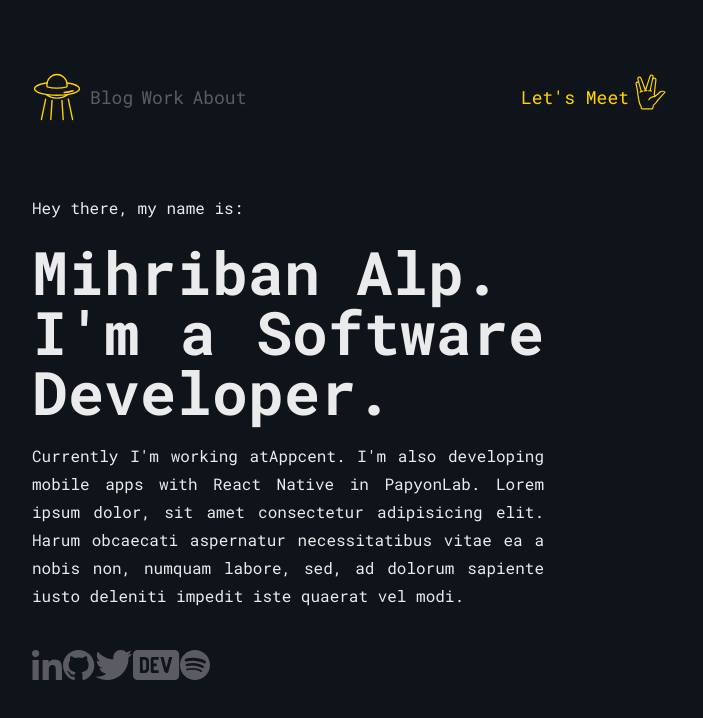
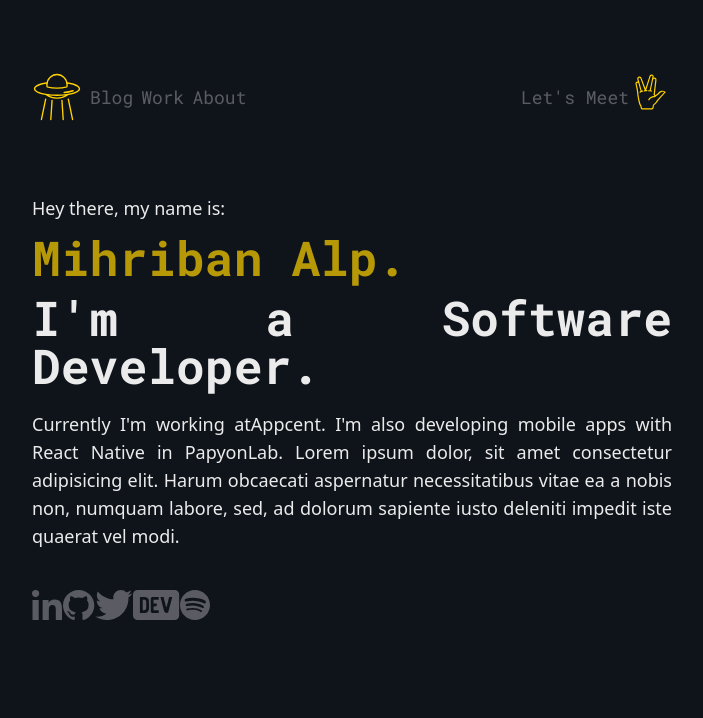
Before and after one commit to mihrilp/personal-website, a Next.js app: page / in a window 1280 px wide. Shown: the top 718 px of the page, without its empty margins (288-991 px from the left). Built offline with nearby package versions, Linux system fonts and the light colour scheme.

Commit message:
refactor: customize font on home page

```diff
--- a/components/Layout.tsx
+++ b/components/Layout.tsx
@@ -3,7 +3,7 @@ import Navbar from "./Navbar";
 
 function Layout({ children }) {
   return (
-    <div className="bg-dark-blue h-screen px-80 box-border font-roboto text-primary leading-7">
+    <div className="bg-dark-blue h-screen px-80 box-border text-primary">
       <Navbar />
       {children}
     </div>
--- a/components/Navbar.tsx
+++ b/components/Navbar.tsx
@@ -22,7 +22,7 @@ const navbarItems = [
 
 export default function Navbar() {
   return (
-    <nav className="flex items-center justify-between py-16">
+    <nav className="flex items-center justify-between py-16 font-roboto ">
       <div className="basis-3/4 flex items-center justify-start">
         <Link href="/" passHref>
           <Ufo />
@@ -32,7 +32,7 @@ export default function Navbar() {
         ))}
       </div>
       <a
-        className="basis-1/4 flex items-center justify-end text-yellow text-lg py-2"
+        className="basis-1/4 flex items-center justify-end text-gray text-lg py-2"
         href="mailto: mihrilp@gmail.com"
       >
         Let&apos;s Meet <VulcanSalute />
--- a/pages/index.tsx
+++ b/pages/index.tsx
@@ -26,12 +26,13 @@ const Home: NextPage = () => {
       <Head>
         <title>Mihriban Alp</title>
       </Head>
-      <div className="mr-32 text-justify">
-        <p className="mb-5"> Hey there, my name is:</p>
-        <h2 className="font-bold text-6xl mb-5">
-          Mihriban Alp. <br /> I&apos;m a Software Developer.
+      <div className="text-justify">
+        <p className="mb-3 text-lg font-light"> Hey there, my name is:</p>
+        <h2 className="font-bold text-5xl mb-3 font-roboto text-opacity-70 text-yellow">
+          Mihriban Alp.
         </h2>
-        <p className="mb-5">
+        <h2 className="font-bold text-5xl mb-5 font-roboto">I&apos;m a Software Developer.</h2>
+        <p className="mb-5 text-lg font-light leading-7">
           Currently I&apos;m working at
           <a href="https://www.appcent.mobi/" target="_blank">
             Appcent
```
